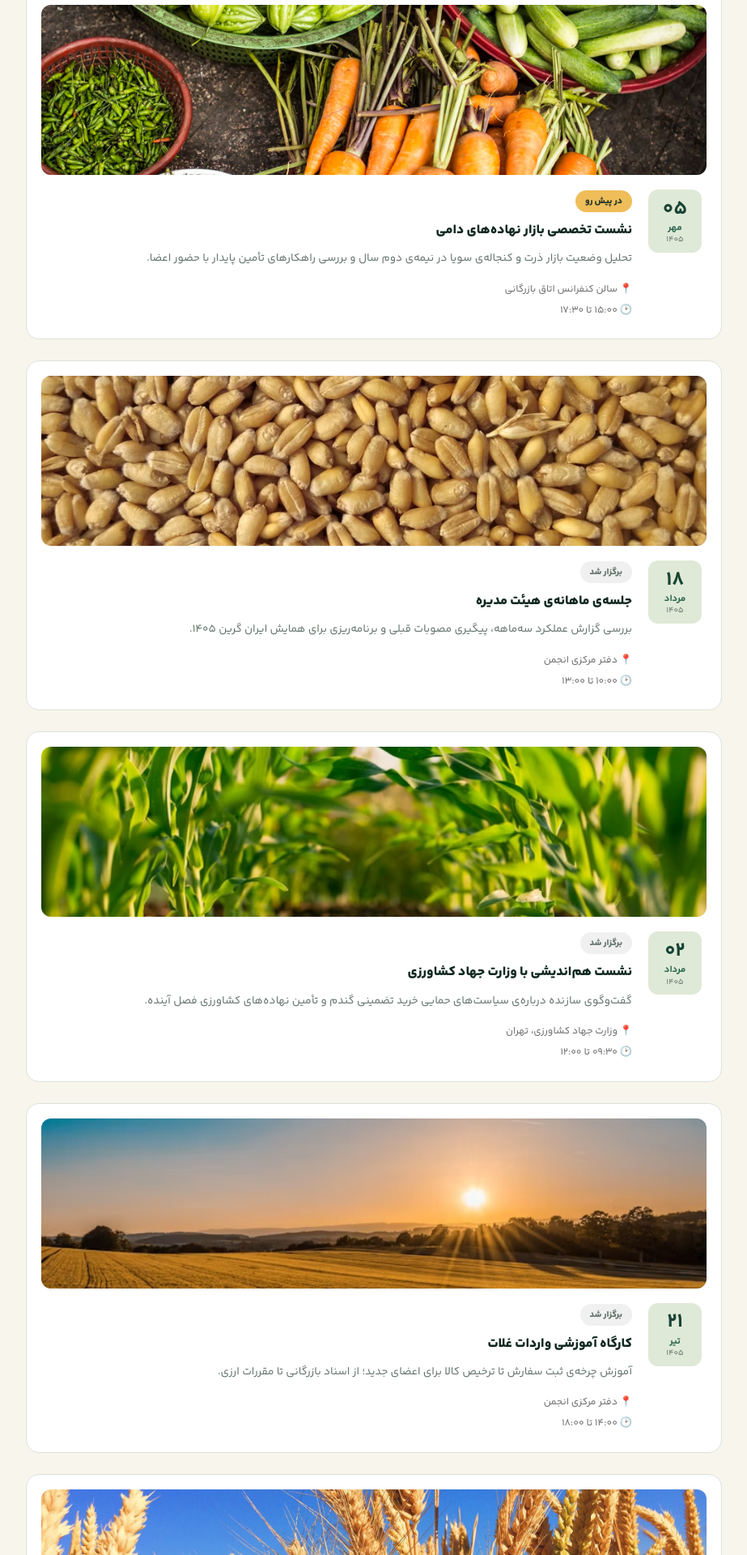
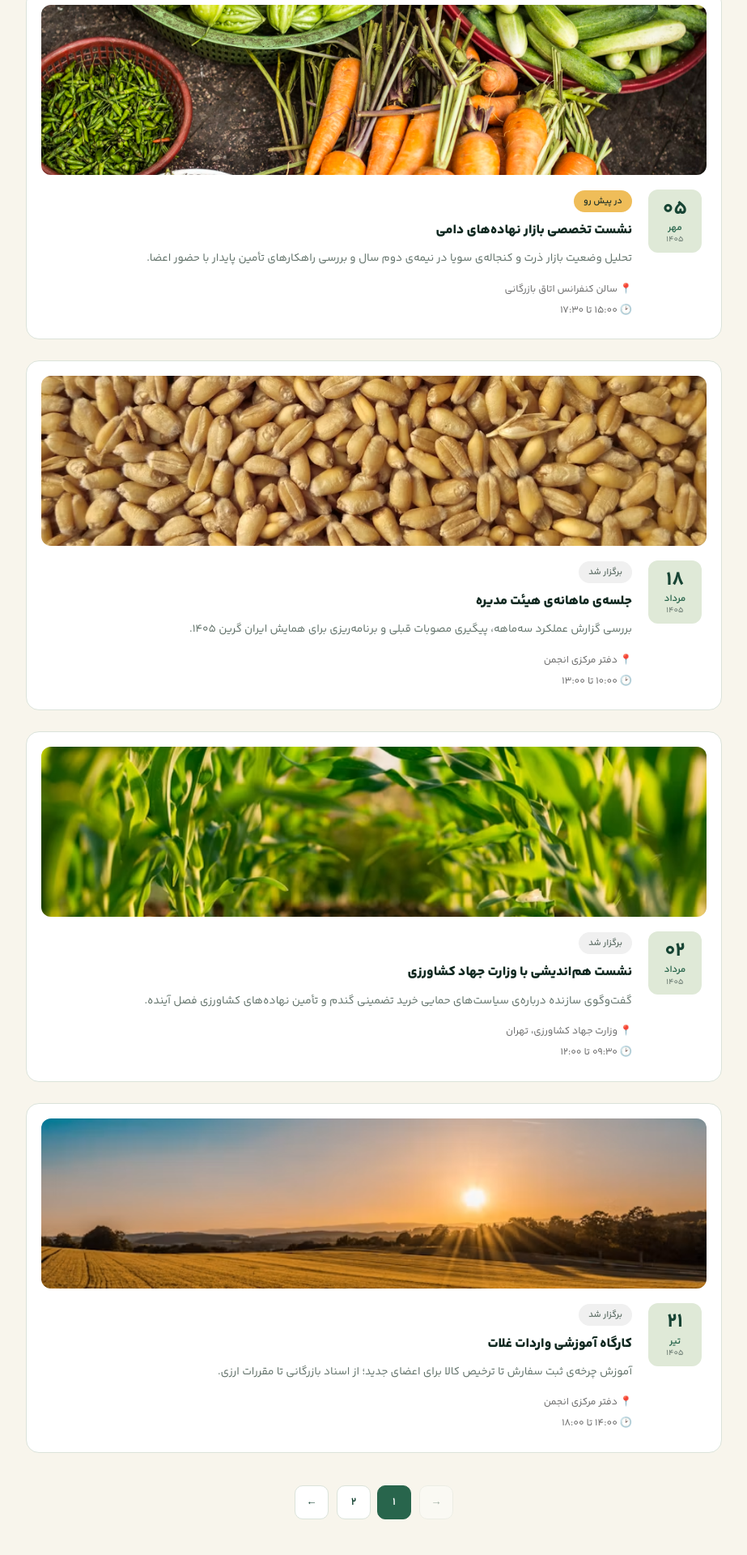
Before and after one commit to manibagherinezhad-ops/Iran-Grains-Project, a PHP site: page /meetings.html in a window 1280 px wide. Shown: the part 1120-3040 px from the top of the page at 81% size, without its empty margins (178-1101 px from the left). Run offline with PHP 8.4, Linux system fonts and the light colour scheme.

Commit message:
Style meetings page and add sample events with pagination

```diff
--- a/Site/assets/css/style.css
+++ b/Site/assets/css/style.css
@@ -1717,3 +1717,54 @@ input, textarea, select { font-family: var(--font); font-weight: 700 !important;
 .nav-menu .nav-link { font-family: 'Yekan Bakh', sans-serif !important; font-weight: 700 !important; }
 .nav-menu .dropdown a { font-family: 'Yekan Bakh', sans-serif !important; font-weight: 400 !important; }
 .slide-intro .hero-subtitle { font-family: 'Yekan Bakh', sans-serif !important; font-weight: 400 !important; }
+
+/* Meetings page typography and pagination */
+.meetings-section .mfilter,
+.meet-pagination button {
+    font-family: var(--font);
+    font-weight: 600 !important;
+}
+.meetings-page .page-hero .breadcrumb,
+.meetings-page .page-hero .lead,
+.meet-date span,
+.meet-date i,
+.meet-tag,
+.meet-body p,
+.meet-meta span { font-family: var(--font); }
+.meetings-page .page-hero .breadcrumb,
+.meetings-page .page-hero .lead,
+.meet-date span,
+.meet-tag { font-weight: 600; }
+.meet-date i,
+.meet-body p,
+.meet-meta span { font-weight: 400; }
+
+.meet-pagination {
+    display: flex;
+    justify-content: center;
+    align-items: center;
+    gap: 10px;
+    margin: 40px auto 0;
+}
+.meet-page-numbers { display: flex; gap: 8px; }
+.meet-pagination button {
+    display: grid;
+    place-items: center;
+    min-width: 42px;
+    height: 42px;
+    padding: 0 12px;
+    border: 1px solid var(--border);
+    border-radius: 10px;
+    background: #fff;
+    color: var(--forest);
+    cursor: pointer;
+    transition: background 0.2s, border-color 0.2s, color 0.2s;
+}
+.meet-pagination button:hover:not(:disabled),
+.meet-pagination button[aria-current="page"] {
+    background: var(--green);
+    border-color: var(--green);
+    color: #fff;
+}
+.meet-pagination button:focus-visible { outline: 2px solid var(--gold-dark); outline-offset: 3px; }
+.meet-pagination button:disabled { opacity: 0.4; cursor: default; }
--- a/Site/meetings.html
+++ b/Site/meetings.html
@@ -10,7 +10,7 @@
 
     <link rel="stylesheet" href="assets/css/style.css">
 </head>
-<body class="subpage">
+<body class="subpage meetings-page">
 
     <!-- کرسر سفارشی -->
     <div class="cursor-ring" id="cursorRing" aria-hidden="true"></div>
@@ -208,7 +208,76 @@
                     </div>
                 </article>
 
+                <article class="meet-card" data-status="upcoming" data-animate>
+                    <div class="meet-img"><img src="assets/img/photo-1574323347407-f5e1ad6d020b.avif" alt="گندم برای نشست نمونه" loading="lazy"></div>
+                    <div class="meet-row">
+                        <div class="meet-date"><b>۲۰</b><span>آبان</span><i>۱۴۰۵</i></div>
+                        <div class="meet-body">
+                            <span class="meet-tag upcoming">در پیش رو</span>
+                            <h3>نشست نمونه؛ برنامه‌ریزی تأمین گندم</h3>
+                            <p>گفت‌وگوی فرضی اعضا درباره‌ی برنامه‌ریزی تأمین گندم و هماهنگی زنجیره‌ی توزیع در ماه‌های آینده.</p>
+                            <div class="meet-meta">
+                                <span>📍 سالن همایش‌های انجمن، تهران</span>
+                                <span>🕑 ۱۰:۰۰ تا ۱۲:۰۰</span>
+                            </div>
+                        </div>
+                    </div>
+                </article>
+
+                <article class="meet-card" data-status="upcoming" data-animate>
+                    <div class="meet-img"><img src="assets/img/photo-1625246333195-78d9c38ad449.avif" alt="مزرعه برای کارگاه نمونه" loading="lazy"></div>
+                    <div class="meet-row">
+                        <div class="meet-date"><b>۱۲</b><span>آذر</span><i>۱۴۰۵</i></div>
+                        <div class="meet-body">
+                            <span class="meet-tag upcoming">در پیش رو</span>
+                            <h3>کارگاه نمونه؛ پایش بازار دانه‌های روغنی</h3>
+                            <p>ارائه‌ی فرضی روش‌های پایش بازار و مرور شاخص‌های عرضه و تقاضای دانه‌های روغنی.</p>
+                            <div class="meet-meta">
+                                <span>📍 مرکز آموزش انجمن، تهران</span>
+                                <span>🕑 ۱۴:۰۰ تا ۱۶:۳۰</span>
+                            </div>
+                        </div>
+                    </div>
+                </article>
+
+                <article class="meet-card" data-status="held" data-animate>
+                    <div class="meet-img"><img src="assets/img/photo-1464226184884-fa280b87c399.avif" alt="محصولات کشاورزی برای جلسه نمونه" loading="lazy"></div>
+                    <div class="meet-row">
+                        <div class="meet-date"><b>۲۴</b><span>مهر</span><i>۱۴۰۵</i></div>
+                        <div class="meet-body">
+                            <span class="meet-tag held">برگزار شد</span>
+                            <h3>جلسه‌ی نمونه؛ بررسی زنجیره‌ی حمل غلات</h3>
+                            <p>مرور فرضی چالش‌های حمل‌ونقل غلات و پیشنهادهای اعضا برای بهبود هماهنگی در زنجیره‌ی تأمین.</p>
+                            <div class="meet-meta">
+                                <span>📍 دفتر مرکزی انجمن</span>
+                                <span>🕑 ۰۹:۰۰ تا ۱۱:۰۰</span>
+                            </div>
+                        </div>
+                    </div>
+                </article>
+
+                <article class="meet-card" data-status="held" data-animate>
+                    <div class="meet-img"><img src="assets/img/photo-1500382017468-9049fed747ef.avif" alt="مزرعه برای نشست نمونه" loading="lazy"></div>
+                    <div class="meet-row">
+                        <div class="meet-date"><b>۱۰</b><span>شهریور</span><i>۱۴۰۵</i></div>
+                        <div class="meet-body">
+                            <span class="meet-tag held">برگزار شد</span>
+                            <h3>نشست نمونه؛ همکاری تولیدکنندگان و واردکنندگان</h3>
+                            <p>تبادل‌نظر فرضی درباره‌ی همکاری فعالان صنعت غلات و برنامه‌های مشترک برای فصل برداشت.</p>
+                            <div class="meet-meta">
+                                <span>📍 سالن جلسات انجمن، تهران</span>
+                                <span>🕑 ۱۱:۰۰ تا ۱۳:۰۰</span>
+                            </div>
+                        </div>
+                    </div>
+                </article>
+
             </div>
+            <nav class="meet-pagination" id="meetPagination" aria-label="صفحه‌بندی جلسات">
+                <button type="button" class="meet-page-arrow" data-page-direction="prev" aria-label="صفحهٔ قبل">→</button>
+                <div class="meet-page-numbers" id="meetPageNumbers"></div>
+                <button type="button" class="meet-page-arrow" data-page-direction="next" aria-label="صفحهٔ بعد">←</button>
+            </nav>
         </div>
     </section>
 
```
Also changed, not shown: Site/assets/js/main.js (+42 -5 lines).
